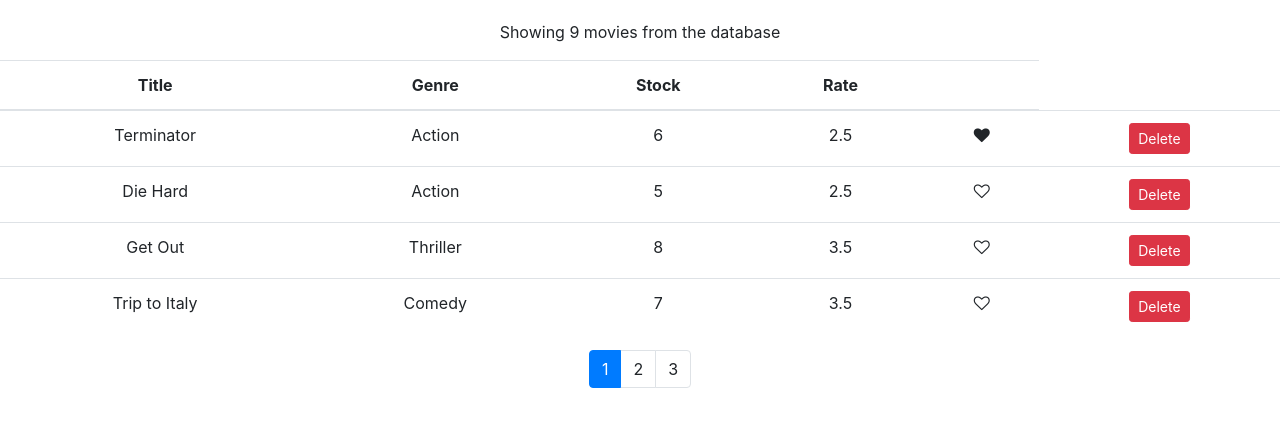
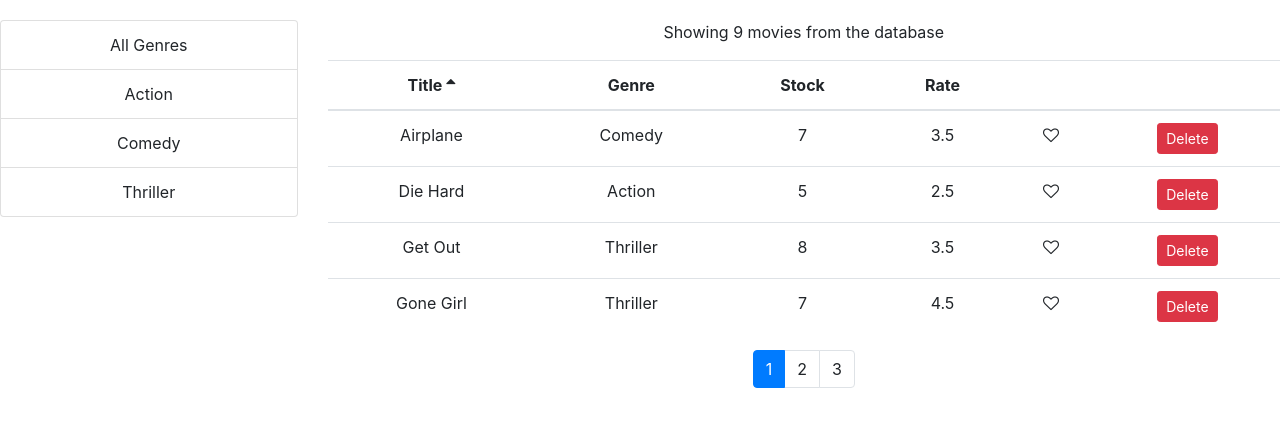
Before and after one commit to MeghaY/movie-list, a React (Create React App) app: page / in a window 1280 px wide. Shown: the top 426 px of the page. Built offline with nearby package versions, Linux system fonts and the light colour scheme; the HTML template or start-up script is replaced by a standard one.

Commit message:
Pagination, Sorting and Filtering functionality for the movie listing component

```diff
--- a/package.json
+++ b/package.json
@@ -27,6 +27,7 @@
   "devDependencies": {
     "bootstrap": "^4.1.1",
     "font-awesome": "^4.7.0",
-    "lodash": "^4.17.10"
+    "lodash": "^4.17.10",
+    "prop-types": "^15.6.2"
   }
 }
--- /dev/null
+++ b/src/components/common/ListGroup.js
@@ -0,0 +1,22 @@
+import React from 'react';
+
+const ListGroup = (props) => {
+    const { filterItems, textProperty, valueProperty, selectedItem, onItemSelect } = props;
+    return (
+        <ul className="list-group">
+            { filterItems.map(item =>
+                <li onClick={() => onItemSelect(item)}
+                    key={item[valueProperty]}
+                    className={item === selectedItem ? 'list-group-item active': 'list-group-item'}>
+                    {item[textProperty]}
+                </li>
+            )}
+        </ul>
+    );
+};
+ListGroup.defaultProps = {
+    textProperty: 'name',
+    valueProperty: '_id'
+};
+
+export default ListGroup;
--- /dev/null
+++ b/src/components/common/Table.js
@@ -0,0 +1,18 @@
+import React from 'react';
+import TableHeader from "./TableHeader";
+import TableBody from "./TableBody";
+
+const Table = ({columns, sortColumn, onSort, data}) => {
+
+    return (
+        <table className="table">
+            <TableHeader columns={columns}
+                         sortColumn={sortColumn}
+                         onSort={onSort}
+            />
+            <TableBody columns={columns} data={data}/>
+        </table>
+    )
+};
+
+export default Table;
--- /dev/null
+++ b/src/components/common/TableBody.js
@@ -0,0 +1,27 @@
+import React, { Component } from 'react';
+import _ from 'lodash';
+
+class TableBody extends Component {
+    renderCell = (item, column) => {
+        if (column.content) return column.content(item);
+
+        return _.get(item, column.path);
+    };
+
+    createKey = (item, column) => {
+        return item._id + (column.path || column.key);
+    };
+    render() {
+        const { data, columns } = this.props;
+        return (
+            <tbody>
+                {data.map(item => (
+                    <tr key={item._id}>
+                        {columns.map(column => <td key={this.createKey(item, column)}>{this.renderCell(item, column)}</td>)}
+                    </tr>
+                ))}
+            </tbody>
+        );
+    }
+}
+export default TableBody;
--- /dev/null
+++ b/src/components/common/TableHeader.js
@@ -0,0 +1,40 @@
+import React, { Component } from 'react';
+
+class TableHeader extends Component {
+    raiseSort = (path) => {
+        const sortColumn = {...this.props.sortColumn};
+        if (sortColumn.path === path) {
+            sortColumn.order = (sortColumn.order === 'asc' ? 'desc' : 'asc');
+        } else {
+            sortColumn.path = path;
+            sortColumn.order = 'asc';
+        }
+        this.props.onSort(sortColumn);
+    };
+    renderSortIcon = column => {
+        const { sortColumn } = this.props;
+        if (column.path !== this.props.sortColumn.path) return null;
+        if (sortColumn.order === 'asc') return <i className="fa fa-sort-asc"/>;
+        return <i className="fa fa-sort-desc" />
+    };
+
+    render() {
+        return (
+
+            <thead>
+                <tr>
+                    {this.props.columns.map(column =>
+                        <th className="clickable"
+                            key={column.path || column.key}
+                            onClick={() => this.raiseSort(column.path)}>
+                            {column.label} {this.renderSortIcon(column)}
+                        </th>
+                    )}
+                </tr>
+            </thead>
+
+        )
+    }
+}
+
+export default TableHeader;
--- a/src/components/movies.js
+++ b/src/components/movies.js
@@ -1,16 +1,26 @@
 import React , { Component } from 'react';
 import { getMovies } from '../services/movieService';
-import Like from './common/Like';
+import { getGenres } from '../services/genreService';
 import Pagination from './common/Pagination';
 import { paginate } from '../utils/paginate';
+import ListGroup from "./common/ListGroup";
+import MoviesTable from '../components/moviesTable';
+import _ from 'lodash';
 
 class Movies extends Component {
 
     state = {
-        movies: getMovies(),
+        movies: [],
         pageSize: 4,
-        currentPage: 1
+        currentPage: 1,
+        genres: [],
+        sortColumn: {path: 'title', order: 'asc'}
     };
+
+    componentDidMount() {
+        const genres = [{_id: '', name: 'All Genres'}, ...getGenres()];
+        this.setState({movies: getMovies(), genres})
+    }
 
     handleDelete = (movie) => {
         const movies = this.state.movies.filter(m => m._id !== movie._id);
@@ -29,52 +39,62 @@
         this.setState({ currentPage: page })
     };
 
+    handleGenreSelect = (genre) => {
+        this.setState({selectedGenre: genre, currentPage: 1});
+    };
+
+    handleSort = (sortColumn) => {
+        this.setState({sortColumn});
+    };
+
+    getPagedData = () => {
+        const { pageSize, currentPage, sortColumn, selectedGenre, movies: allMovies } = this.state;
+
+        const filtered = selectedGenre && selectedGenre._id
+            ? allMovies.filter(m => m.genre._id === selectedGenre._id)
+            : allMovies;
+
+        const sorted = _.orderBy(filtered, [sortColumn.path], [sortColumn.order]);
+
+        const movies = paginate(sorted, currentPage, pageSize);
+
+        return {
+            totalCount: filtered.length,
+            data: movies
+        }
+    };
+
+
     render() {
-
         const { length: count } = this.state.movies;
-        const { pageSize, currentPage, movies: allMovies } = this.state;
+        const { pageSize, currentPage, sortColumn } = this.state;
         if (count === 0)
             return <p>There are no movies to display</p>;
 
-        const movies = paginate(allMovies, currentPage, pageSize);
-
-
+        const {totalCount, data: movies } = this.getPagedData();
 
         return (
-            <React.Fragment>
-                <p> Showing { count } movies from the database</p>
-                <table className="table">
-                    <thead>
-                    <th>Title</th>
-                    <th>Genre</th>
-                    <th>Stock</th>
-                    <th>Rate</th>
-                    <th></th>
-                    </thead>
-                    <tbody>
-                    { movies.map(movie => {
-                        return <tr key={movie._id}>
-                            <td>{movie.title}</td>
-                            <td>{movie.genre.name}</td>
-                            <td>{movie.numberInStock}</td>
-                            <td>{movie.dailyRentalRate}</td>
-                            <td>
-                                <Like liked={movie.liked} onClick={() => this.handleLike(movie)}/>
-                            </td>
-                            <td><button onClick={() => this.handleDelete(movie)}
-                                        className="btn btn-danger btn-sm">
-                                    Delete
-                                </button>
-                            </td>
-                        </tr>
-                    })}
-                    </tbody>
-                </table>
-                <Pagination itemsCount={count}
-                            pageSize={pageSize}
-                            currentPage={currentPage}
-                            onPageChange={this.handlePageChange}/>
-            </React.Fragment>
+            <div className="row">
+                <div className="col-3">
+                    <ListGroup filterItems={this.state.genres}
+                               selectedItem={this.state.selectedGenre}
+                               onItemSelect={this.handleGenreSelect}/>
+                </div>
+                <div className="col">
+                    <p> Showing { totalCount } movies from the database</p>
+                    <MoviesTable
+                        movies={movies}
+                        sortColumn={sortColumn}
+                        onLike={this.handleLike}
+                        onDelete={this.handleDelete}
+                        onSort={this.handleSort}
+                    />
+                    <Pagination itemsCount={totalCount}
+                                pageSize={pageSize}
+                                currentPage={currentPage}
+                                onPageChange={this.handlePageChange}/>
+                </div>
+            </div>
         );
     }
 }
--- /dev/null
+++ b/src/components/moviesTable.js
@@ -0,0 +1,36 @@
+import React, { Component } from 'react';
+import Like from "./common/Like";
+import Table from './common/Table';
+
+class MoviesTable extends Component {
+    columns = [
+        { path: 'title', label: 'Title'},
+        { path: 'genre.name', label: 'Genre'},
+        { path: 'numberInStock', label: 'Stock'},
+        { path: 'dailyRentalRate', label: 'Rate'},
+        {
+            key:'like',
+            content: movie => (<Like liked={movie.liked} onClick={() => this.props.onLike(movie)}/>)
+        },
+        {
+            key:'delete',
+            content: movie => (<button onClick={() => this.props.onDelete(movie)}
+                             className="btn btn-danger btn-sm">
+                Delete
+            </button>)
+        }
+    ];
+
+    render() {
+        const { movies, onSort, sortColumn } = this.props;
+        return (
+            <Table columns={this.columns}
+                   data={movies}
+                   sortColumn={sortColumn}
+                   onSort={onSort}
+            />
+        );
+    }
+}
+
+export default MoviesTable;
--- a/src/index.css
+++ b/src/index.css
@@ -8,7 +8,6 @@
   -moz-osx-font-smoothing: grayscale;
 }
 
-code {
-  font-family: source-code-pro, Menlo, Monaco, Consolas, 'Courier New',
-    monospace;
+.clickable {
+  cursor: pointer;
 }
--- /dev/null
+++ b/src/services/genreService.js
@@ -0,0 +1,9 @@
+export const genres = [
+    {_id: '1a', name:'Action'},
+    {_id: '2a', name: 'Comedy'},
+    {_id: '3a', name: 'Thriller'}
+];
+
+export function getGenres() {
+    return genres.filter(g => g);
+}
--- a/src/services/movieService.js
+++ b/src/services/movieService.js
@@ -11,7 +11,7 @@
     {
         _id: '2',
         title: 'Die Hard',
-        genre: { _id: '2a', name: 'Action'},
+        genre: { _id: '1a', name: 'Action'},
         numberInStock: 5,
         dailyRentalRate: 2.5
     },
@@ -25,42 +25,42 @@
     {
         _id: '4',
         title: 'Trip to Italy',
-        genre: { _id: '4a', name: 'Comedy'},
+        genre: { _id: '2a', name: 'Comedy'},
         numberInStock: 7,
         dailyRentalRate: 3.5
     },
     {
         _id: '5',
         title: 'Airplane',
-        genre: { _id: '5a', name: 'Comedy'},
+        genre: { _id: '2a', name: 'Comedy'},
         numberInStock: 7,
         dailyRentalRate: 3.5
     },
     {
         _id: '6',
         title: 'Wedding Crashers',
-        genre: { _id: '6a', name: 'Comedy'},
+        genre: { _id: '2a', name: 'Comedy'},
         numberInStock: 7,
         dailyRentalRate: 3.5
     },
     {
         _id: '7',
         title: 'Gone Girl',
-        genre: { _id: '7a', name: 'Thriller'},
+        genre: { _id: '3a', name: 'Thriller'},
         numberInStock: 7,
         dailyRentalRate: 4.5
     },
     {
         _id: '8',
         title: 'The Sixth Sense',
-        genre: { _id: '8a', name: 'Thriller'},
+        genre: { _id: '3a', name: 'Thriller'},
         numberInStock: 4,
         dailyRentalRate: 3.5
     },
     {
         _id: '9',
         title: 'The Avengers',
-        genre: { _id: '9a', name: 'Action'},
+        genre: { _id: '1a', name: 'Action'},
         numberInStock: 7,
         dailyRentalRate: 3.5
     }
```
Also changed, not shown: src/components/common/Pagination.js (+8 -0 lines), 1 other file (tests, documents, lock files or other folders).
